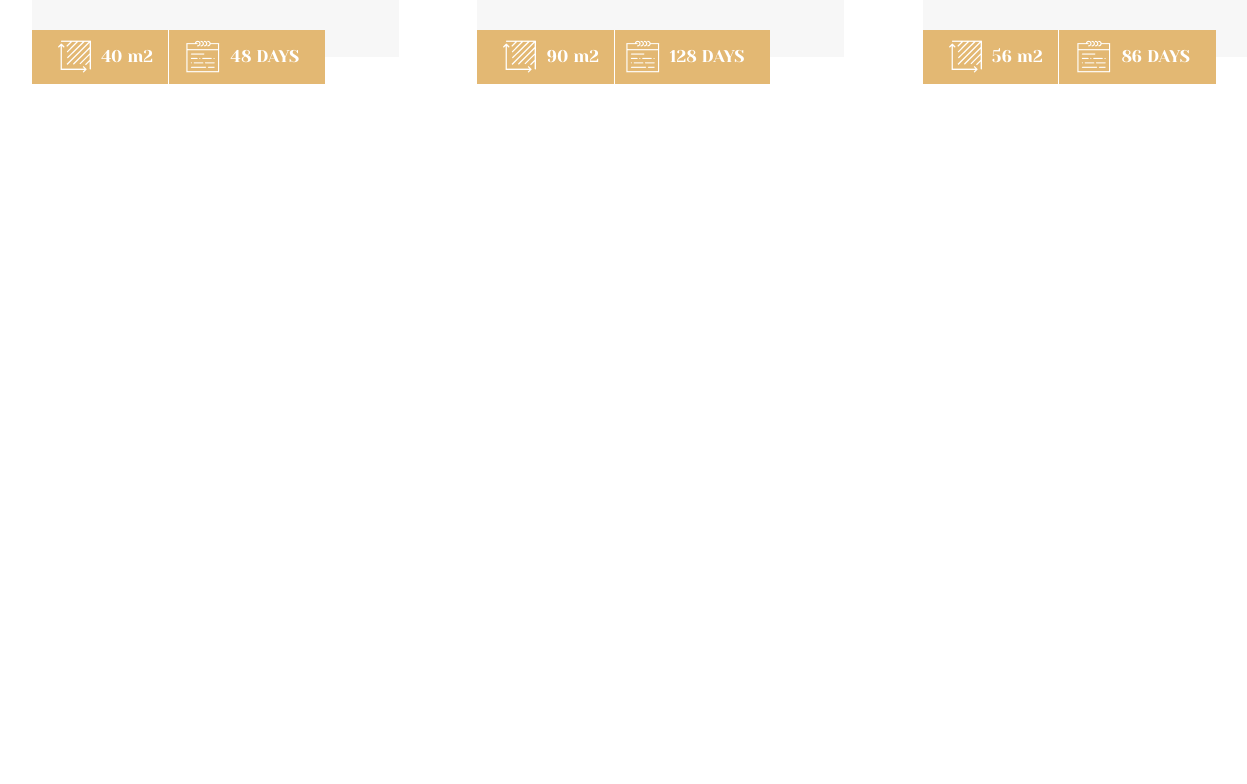
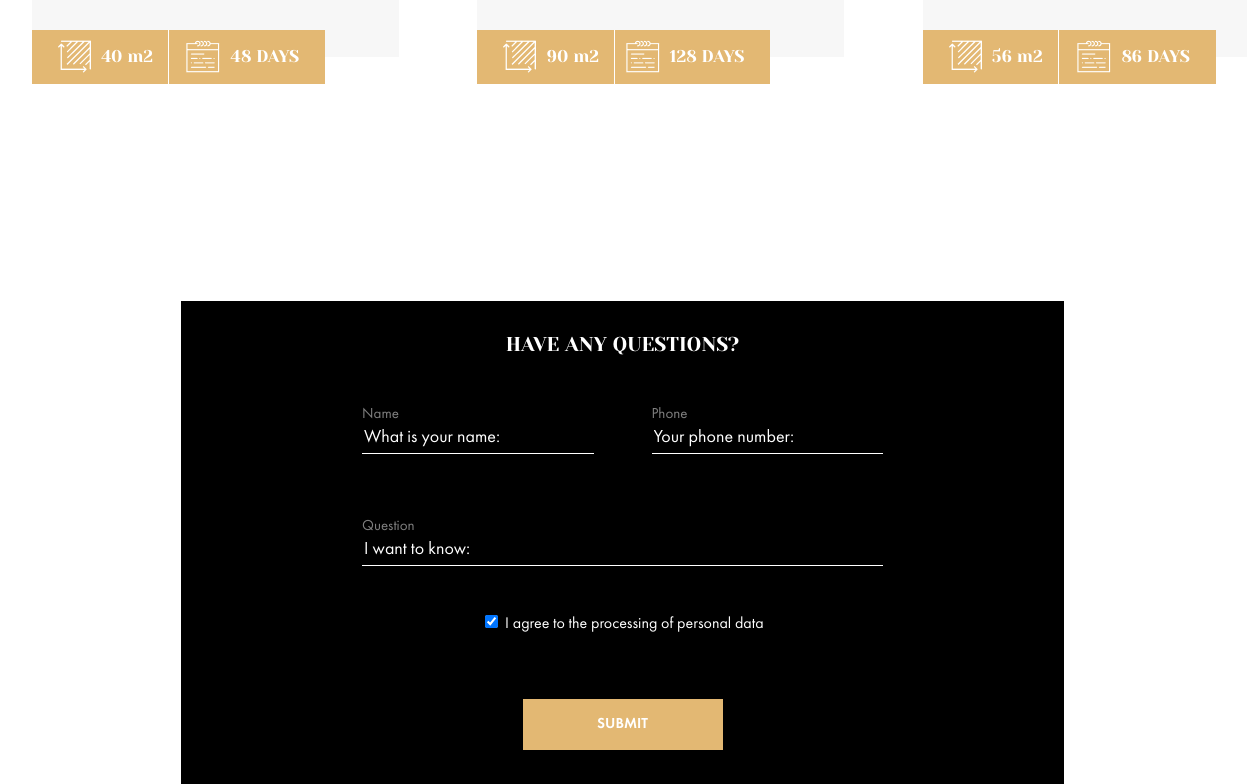
Before and after one commit to madjack99/repair-design-project, a plain HTML site: page index.html in a window 1536 px wide. Shown: the part 7598-8382 px from the top of the page, without its empty margins (107-1354 px from the left). Before the commit the page ends 8125 px from the top, so only its background shows below. Drawn offline with nearby package versions, Linux system fonts and the light colour scheme.

Commit message:
feat: add questions section

```diff
--- a/index.html
+++ b/index.html
@@ -684,6 +684,45 @@
           </div>
         </div>
       </section>
+      <section class="questions">
+        <h2 class="questions__header">
+          have any questions?
+        </h2>
+        <form class="form">
+          <label class="name-label label">
+            Name<br />
+            <input
+              type="text"
+              class="name-input input"
+              placeholder="What is your name:"
+              required
+            />
+          </label>
+          <label class="tel-label label">
+            Phone<br />
+            <input
+              type="tel"
+              class="tel-input input"
+              placeholder="Your phone number:"
+              required
+            />
+          </label>
+          <label class="question-label label">
+            Question<br />
+            <input
+              type="text"
+              class="question-input input"
+              placeholder="I want to know:"
+              required
+            />
+          </label>
+          <label class="checkbox-label">
+            <input type="checkbox" class="checkbox-input" checked />
+            I agree to the processing of personal data<br />
+          </label>
+          <input type="submit" class="submit btn" />
+        </form>
+      </section>
     </main>
     <script src="index.js"></script>
   </body>
--- a/style.scss
+++ b/style.scss
@@ -10,6 +10,7 @@
 @import "styles/steps";
 @import "styles/team";
 @import "styles/clients";
+@import "styles/questions";
 
 * {
   box-sizing: border-box;
--- /dev/null
+++ b/styles/_questions.scss
@@ -0,0 +1,100 @@
+.questions {
+  padding: 76px 18px 0;
+  background: $tertiary;
+
+  .questions__header {
+    margin-bottom: 52px;
+    @include fontYesevaOne;
+    font-size: 20px;
+    color: $secondary;
+    text-transform: uppercase;
+    text-align: center;
+  }
+
+  .form {
+    display: grid;
+
+    .name-label,
+    .tel-label {
+      margin-bottom: 65px;
+    }
+
+    .question-label {
+      margin-bottom: 21px;
+    }
+
+    .label {
+      @include fontFuturaBook;
+      font-size: 15px;
+      color: rgba(255, 255, 255, 0.5);
+    }
+
+    .input {
+      width: 100%;
+      margin-top: 7px;
+      padding-bottom: 8px;
+      border: none;
+      border-bottom: 1px solid $secondary;
+      background: $tertiary;
+
+      &::placeholder {
+        @include fontFuturaBook;
+        font-size: 18px;
+        color: $secondary;
+      }
+    }
+
+    .checkbox-label {
+      margin-bottom: 67px;
+      @include fontFuturaBook;
+      font-size: 16px;
+      color: $secondary;
+    }
+
+    .submit {
+      height: 51px;
+      font-size: 15px;
+      text-transform: uppercase;
+    }
+  }
+}
+
+@media only screen and (min-width: 768px) {
+  .questions {
+    .form {
+      width: 50%;
+      margin: auto;
+    }
+  }
+}
+
+@media only screen and (min-width: 1400px) {
+  .questions {
+    width: 883px;
+    margin-top: -226px;
+    margin-left: 288px;
+    padding: 34px 181px;
+
+    .form {
+      grid-template-columns: 1fr 1fr;
+      column-gap: 58px;
+      width: 100%;
+
+      .question-label {
+        grid-column: 1/3;
+        margin-bottom: 46px;
+      }
+
+      .checkbox-label {
+        grid-column: 1/3;
+        text-align: center;
+      }
+
+      .submit {
+        grid-column: 1/3;
+        width: 200px;
+        margin: 0 auto;
+      }
+    }
+  }
+}
```
Also changed, not shown: src/style.css, 1 other file.
